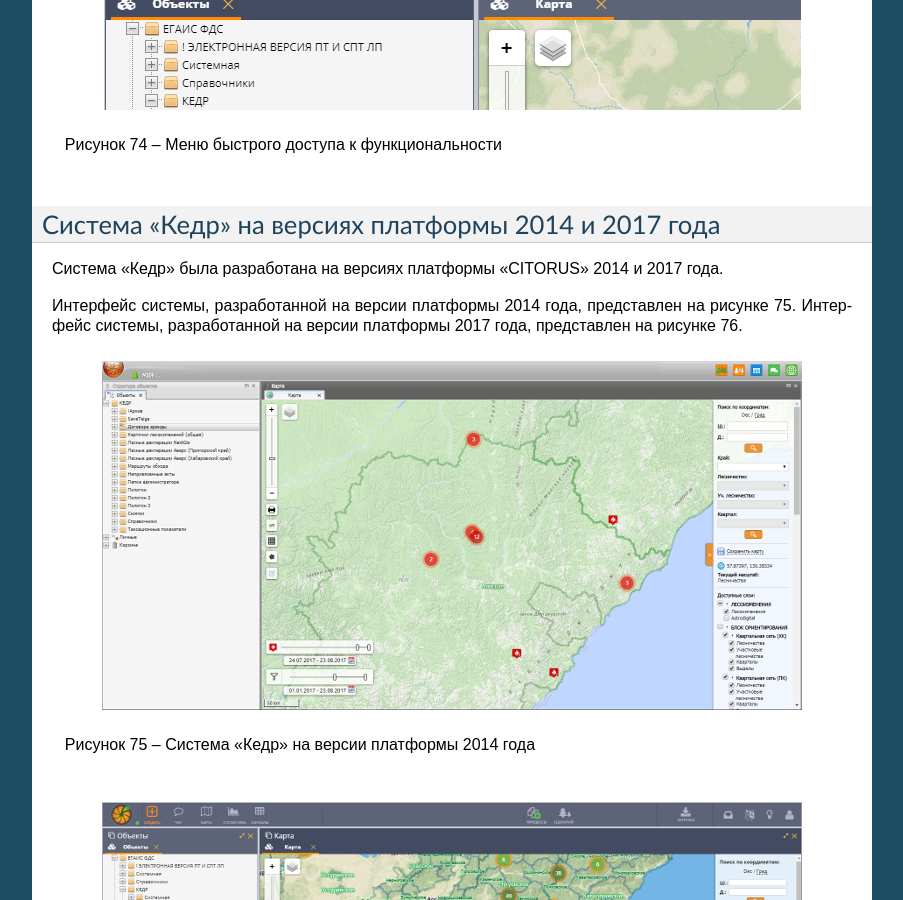
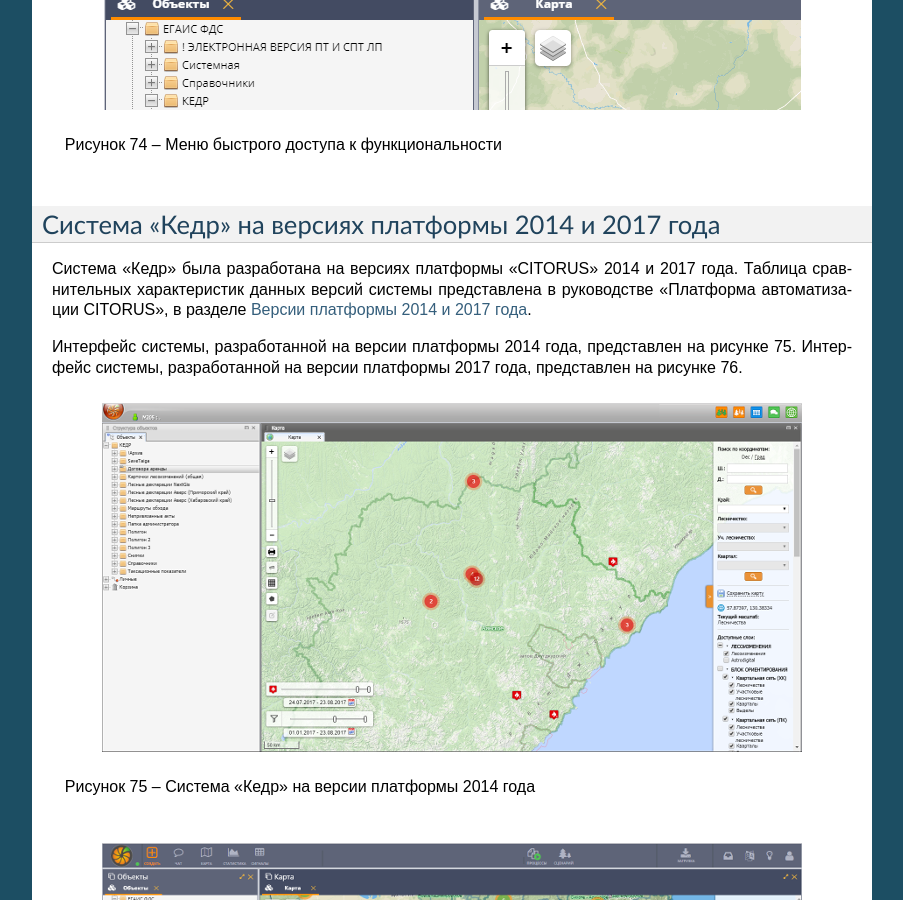
Before and after one commit to citoruspm/kedrsys, a Sphinx documentation site: the page built from source/kedr.rst, in a window 1280 px wide and 900 px high, scrolled down 56179 px. Shown: the whole window, without its empty margins (198-1101 px from the left). Built offline with Sphinx 7.4.7, drawn with Linux system fonts in a browser that asks for light colours; formulas are drawn with MathJax 3.

Commit message:
Update kedr.rst

```diff
--- a/source/kedr.rst
+++ b/source/kedr.rst
@@ -1763,7 +1763,7 @@
 Система «Кедр» на версиях платформы 2014 и 2017 года
 ====================================================
 
-Система «Кедр» была разработана на версиях платформы «CITORUS» 2014 и 2017 года.
+Система «Кедр» была разработана на версиях платформы «CITORUS» 2014 и 2017 года. Таблица сравнительных характеристик данных версий системы представлена в руководстве «Платформа автоматизации CITORUS», в разделе `Версии платформы 2014 и 2017 года`_.
 
 Интерфейс системы, разработанной на версии платформы 2014 года, представлен на рисунке 75. Интерфейс системы, разработанной на версии платформы 2017 года, представлен на рисунке 76.
 
@@ -1828,3 +1828,4 @@
 .. |image31| image:: https://github.com/citoruspm/kedrsys/blob/master/source/_static/scenarii_30.png?raw=true
 .. |image32| image:: https://github.com/citoruspm/kedrsys/blob/master/source/_static/scenarii_34.png?raw=true
 .. |image33| image:: https://github.com/citoruspm/kedrsys/blob/master/source/_static/scenarii_37.png?raw=true
+.. _Версии платформы 2014 и 2017 года: http://docs.citorus.ru/docs/citorus/ru/latest/versions.html
```
